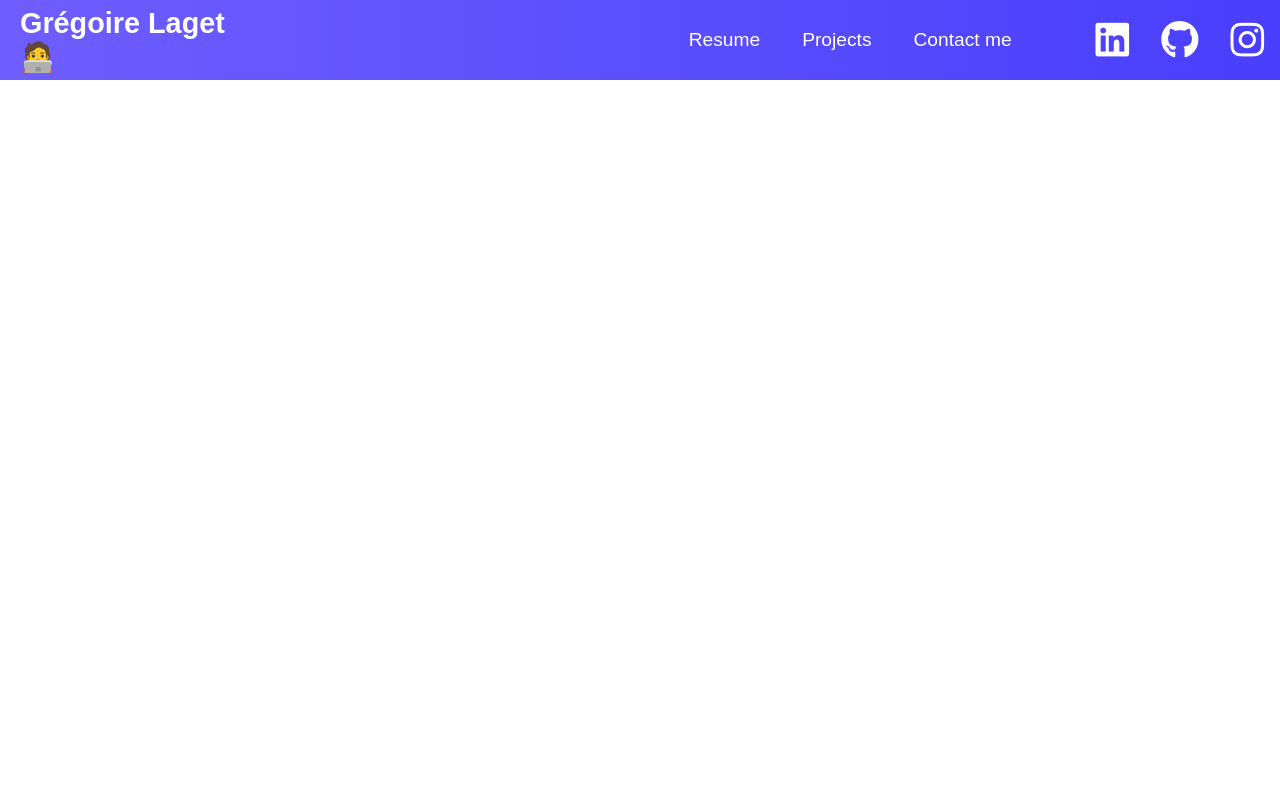
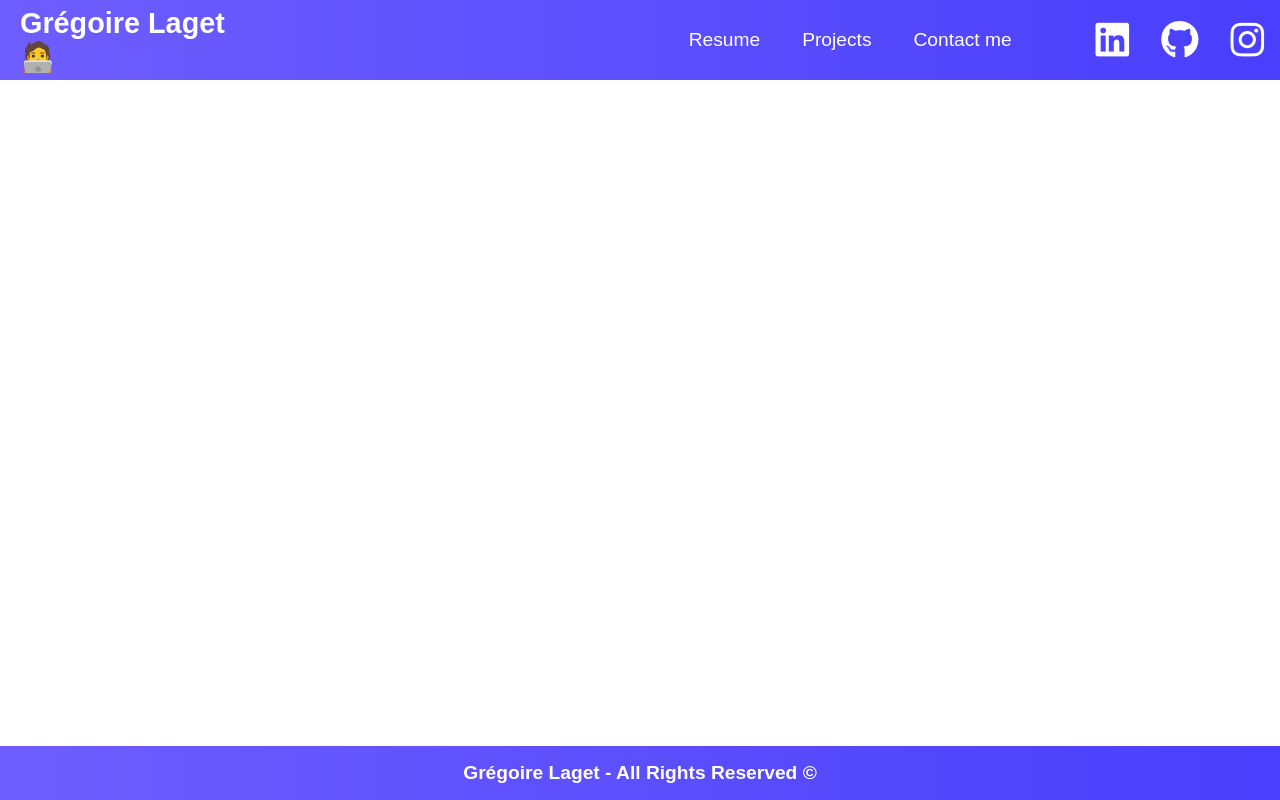
Before and after one commit to GregoireLgt/my-website, a React (Create React App) app: page / in a window 1280 px wide. Built offline with nearby package versions, Linux system fonts and the light colour scheme; a web font is replaced by a local one.

Commit message:
Add footer

```diff
--- a/src/App.js
+++ b/src/App.js
@@ -1,11 +1,14 @@
 import './App.css';
 import Navbar from "./components/Navbar/Navbar"
+import Footer from "./components/Footer/Footer"
+
 function App() {
   return (
     <div className="App">
       <Navbar />
+      <Footer/>
     </div>
-  );
+);
 }
 
 export default App;
--- /dev/null
+++ b/src/components/Footer/Footer.css
@@ -0,0 +1,13 @@
+.Footer{
+    margin-top: 1rem;
+    padding: 1rem;
+    background: linear-gradient(90deg, rgb(110, 94, 254) 0%, rgba(73, 63, 252, 1) 100%);
+    text-align: center;
+    font-size: 1.2rem;
+    font-weight: bold;
+    color: #FFFFFF;
+    position: fixed;
+    bottom: 0;
+    left: 0;
+    width: 100%;
+}
--- /dev/null
+++ b/src/components/Footer/Footer.js
@@ -0,0 +1,11 @@
+import React from "react";
+import './Footer.css'
+
+
+const Footer = () => (
+    <div className="Footer">
+        <p>Grégoire Laget - All Rights Reserved &copy;</p>
+    </div>
+);
+
+export default Footer;
```
